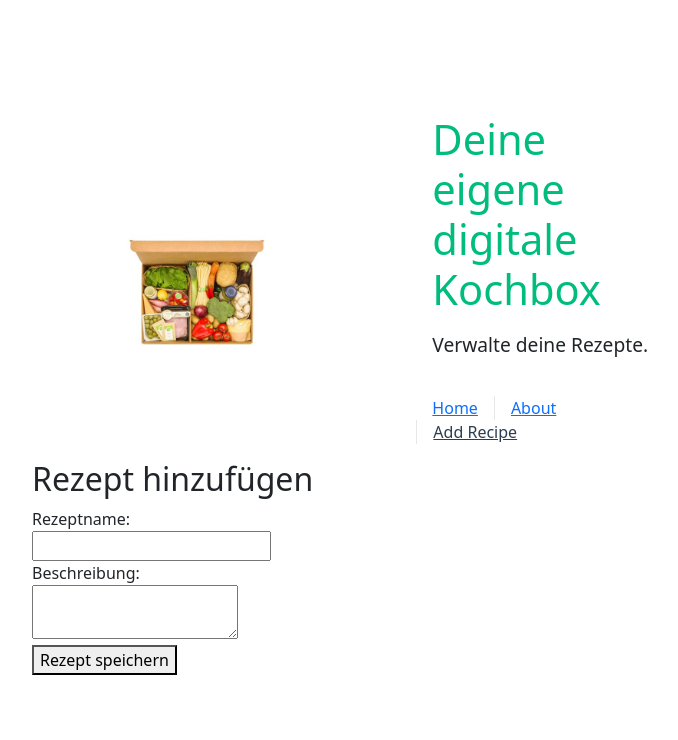
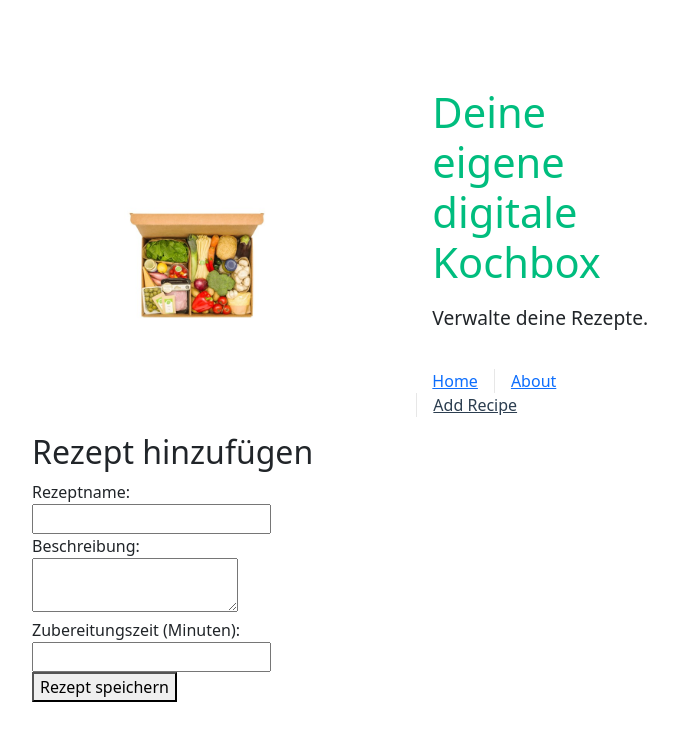
Before and after one commit to KoethMoritz/web-tech-projekt-frontend, a Vue app: page /recipe-form in a window 1280 px wide. Shown: the top 740 px of the page, without its empty margins (0-678 px from the left). Built offline with nearby package versions, Linux system fonts and the light colour scheme.

Commit message:
In einem Rezept kann jetzt auch eine Zubereitungszeit gespeichert werden.

```diff
--- a/src/components/RecipeDetails.vue
+++ b/src/components/RecipeDetails.vue
@@ -5,6 +5,7 @@
             <h3>{{ recipe.name }}</h3>
             <p>ID: {{ recipe.id }}</p>
             <p>Beschreibung: {{ recipe.description }}</p>
+            <p>Zubereitungszeit: {{ recipe.preparationTime }} Minuten</p>
             <button v-if="!confirmDelete" @click="confirmDelete = true">Rezept löschen</button>
             <div v-if="confirmDelete">
                 <p style="color: red;">Sind Sie sich sicher, dass Sie das Rezept löschen wollen?</p>
--- a/src/components/RecipeForm.vue
+++ b/src/components/RecipeForm.vue
@@ -16,6 +16,13 @@
                 <textarea v-model="descriptionField" id="recipeDescription" required></textarea>
             </div>
 
+            <div>
+                <label for="preparationTime">Zubereitungszeit (Minuten):</label>
+            </div>
+            <div>
+                <input v-model="preparationTimeField" type="number" id="preparationTime" required />
+            </div>
+
             <button type="submit">Rezept speichern</button>
         </form>
     </div>
@@ -26,6 +33,7 @@ import { ref } from 'vue';
 
 const nameField = ref('');
 const descriptionField = ref('');
+const preparationTimeField = ref('');
 
 const saveRecipe = async () => {
     try {
@@ -37,6 +45,7 @@ const saveRecipe = async () => {
             body: new URLSearchParams({
                 name: nameField.value,
                 description: descriptionField.value,
+                preparationTime: preparationTimeField.value,
             }),
         });
 
@@ -47,9 +56,9 @@ const saveRecipe = async () => {
         const responseData = await response.json();
         console.log('Recipe saved:', responseData);
 
-        // Formularfelder leeren
         nameField.value = '';
         descriptionField.value = '';
+        preparationTimeField.value = '';
     } catch (error) {
         console.error('Error saving recipe:', error);
     }
```
